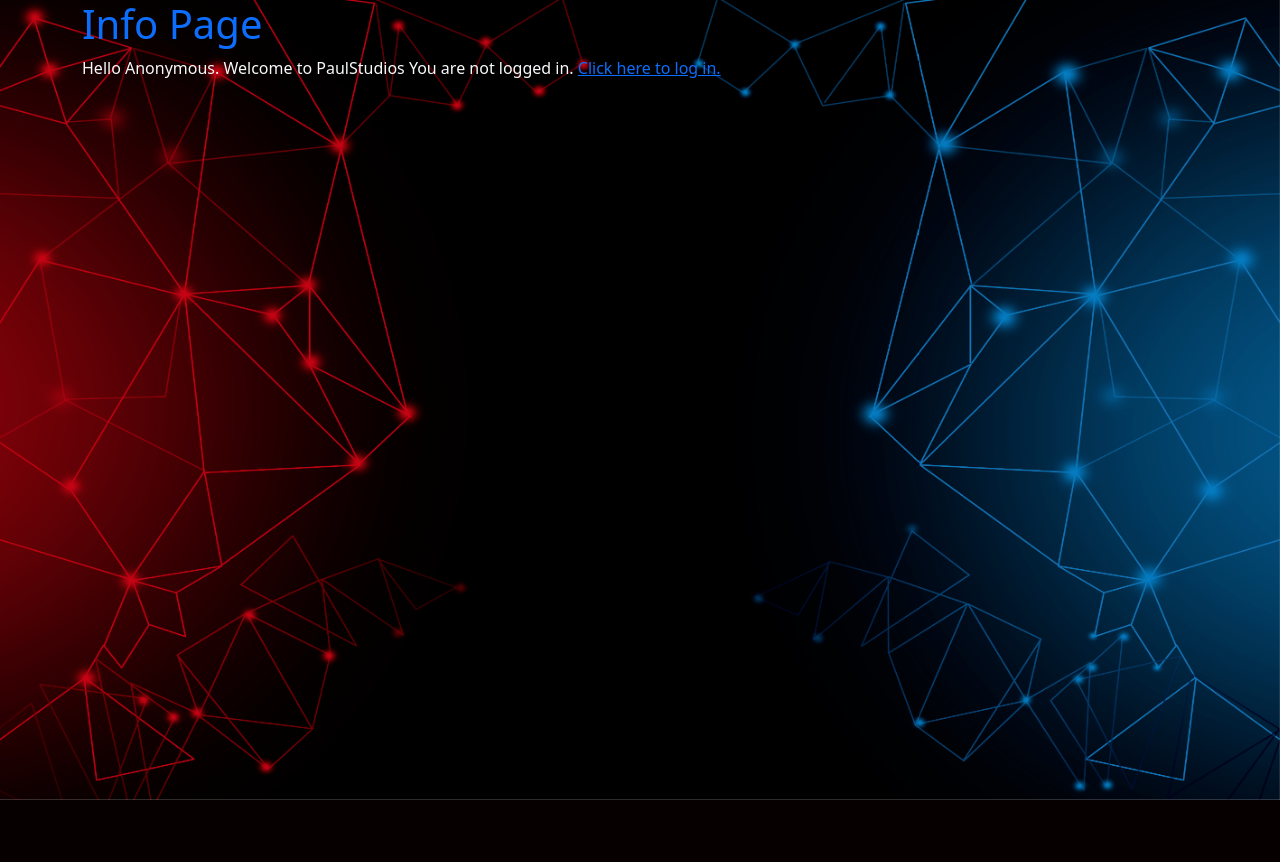
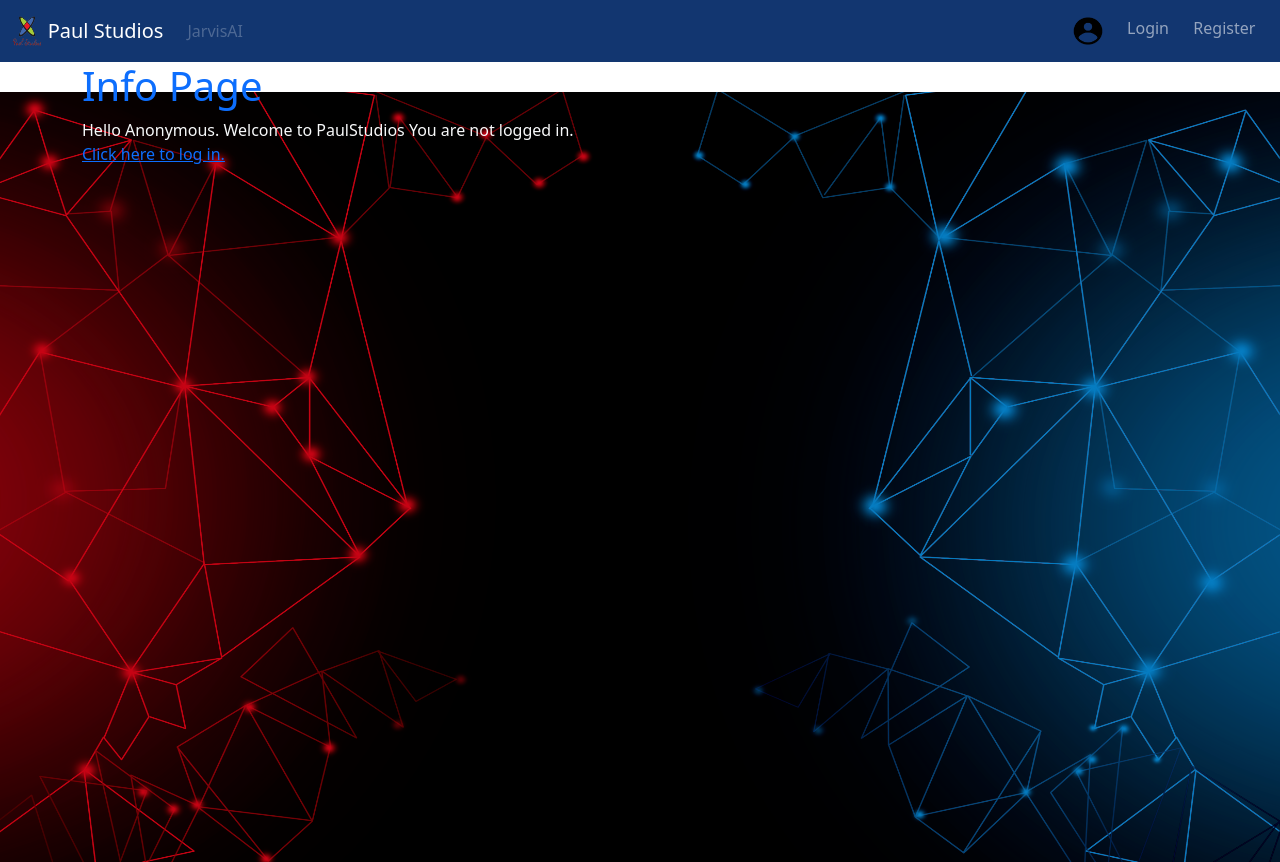
Before and after one commit to PaulStudios/PaulStudios-Website, a Django app: page / in a window 1280 px wide. Before the commit the page ends 800 px from the top, so only its background shows below. Run offline with Django 5.2, Linux system fonts and the light colour scheme.

Commit message:
Added a Navbar

```diff
--- a/src/PaulStudios/settings.py
+++ b/src/PaulStudios/settings.py
@@ -22,6 +22,7 @@ BASE_DIR = Path(__file__).resolve().parent.parent
 from django.core.management.commands.runserver import Command as runserver
 if "PORT" in os.environ:
     runserver.default_port = env("PORT")
+    runserver.default_host = "0.0.0.0"
 
 # Quick-start development settings - unsuitable for production
 # See https://docs.djangoproject.com/en/5.0/howto/deployment/checklist/
--- a/src/profiles/templates/profiles/base.html
+++ b/src/profiles/templates/profiles/base.html
@@ -11,14 +11,51 @@
     {% endblock title %}
   </title>
 </head>
-<body>
-<div class="bg-image"
+<body style="height: 100%; overflow: hidden">
+  <nav class="navbar sticky-top navbar-expand-lg navbar-dark" style="background-color: #123670;">
+      &nbsp;&nbsp;&nbsp;
+  <a class="navbar-brand" href="{%url 'profiles:index'%}">
+    <img src="{% static 'logo.png' %}" width="30" height="30" class="d-inline-block align-top" alt="">
+    Paul Studios
+  </a>
+
+    <button class="navbar-toggler" type="button" data-toggle="collapse" data-target="#navbarTogglerDemo02" aria-controls="navbarTogglerDemo02" aria-expanded="false" aria-label="Toggle navigation">
+    <span class="navbar-toggler-icon"></span>
+  </button>
+
+  <div class="collapse navbar-collapse" id="navbarTogglerDemo02">
+    <ul class="navbar-nav mr-auto mt-2 mt-lg-0">
+      <li class="nav-item">
+        <a class="nav-link disabled" href="#" tabindex="-1" aria-disabled="true">JarvisAI</a>
+      </li>
+      </ul>
+    <ul class="navbar-nav mr-auto mt-2 mt-lg-0 ms-auto">
+      <li class="nav-item">
+        <a class="nav-link" href="{%url 'profiles:info'%}">
+          <img src="{% static 'profiles/account.png' %}" width="30" height="30" class="d-inline-block align-top" alt="">
+        </a>
+      </li>&nbsp;&nbsp;
+      <li class="nav-item">
+    <a class="nav-link" href="{%url 'profiles:login'%}">
+      Login
+    </a>
+    </li>&nbsp;&nbsp;
+      <li class="nav-item">
+    <a class="nav-link" href="{%url 'profiles:register'%}">
+      Register
+    </a>
+      </li>&nbsp;&nbsp;&nbsp;&nbsp;
+    </ul>
+  </div>
+</nav>
+  <div class="bg-image"
   style="
     background-image: url({% static 'profiles/bg.png' %});
     height: 100vh;
     background-repeat: no-repeat;
     background-attachment: fixed;
     background-size: 100% 100%;
+    background-position: 0px 30px;
     ">
   <div class="container" style="">
     {% block content %}
--- a/src/profiles/templates/profiles/index.html
+++ b/src/profiles/templates/profiles/index.html
@@ -8,6 +8,7 @@
   {% else %}
     Hello Anonymous. Welcome to PaulStudios
     You are not logged in.
+  <br>
     <a href="{% url 'profiles:login' %}">Click here to log in.</a>
   {% endif %}
 </div>
```
Also changed, not shown: src/profiles/static/profiles/account.png (added).
